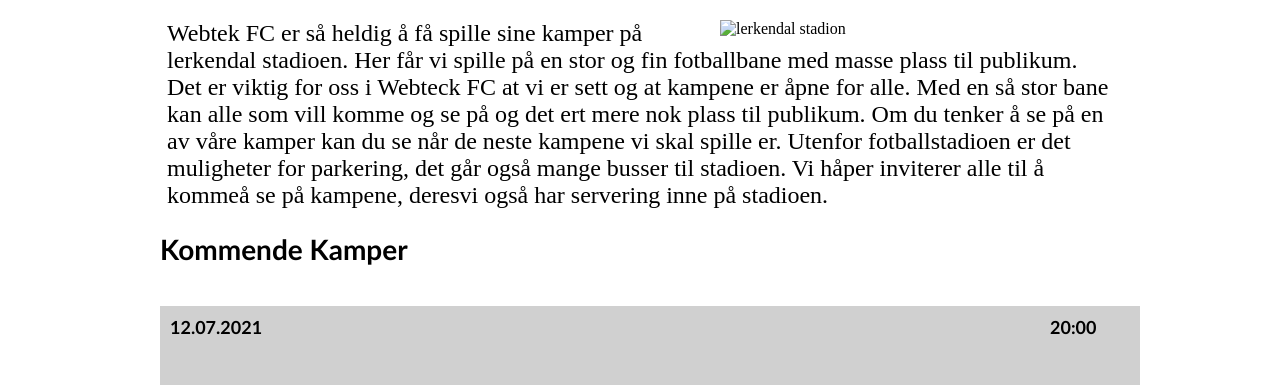
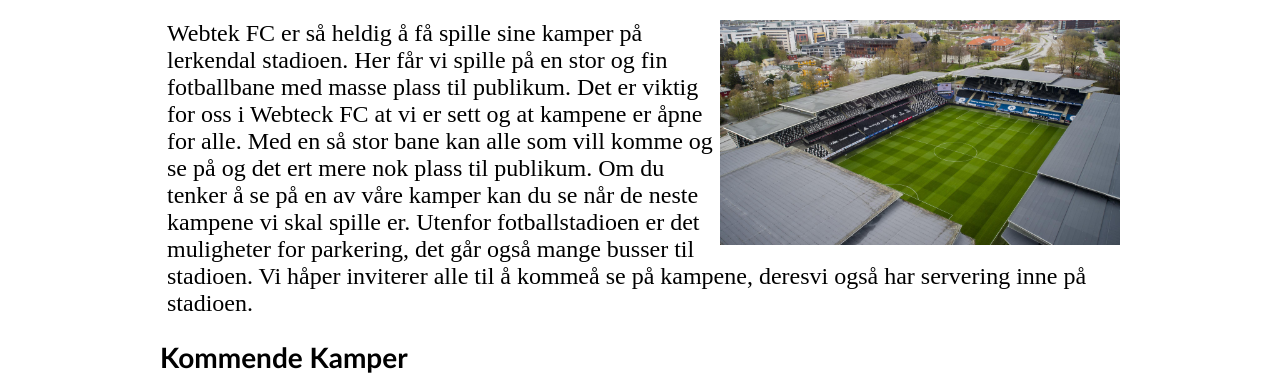
Before and after one commit to WebtekFC/WebtekFC.github.io, a plain HTML site: page calendar.html in a window 1280 px wide. Shown: the part 172-557 px from the top of the page. Drawn offline with Linux system fonts and the light colour scheme.

Commit message:
Update calendar.html

```diff
--- a/calendar.html
+++ b/calendar.html
@@ -11,7 +11,7 @@
     <main>
         <h1>Lagets bane</h1>
         <div>
-            <img id="stadium" src="images/lerkendal.png" alt="lerkendal stadion">
+            <img id="stadium" src="images/lerkendal.jpg" alt="lerkendal stadion">
             <p class="p1">Webtek FC er så heldig å få spille sine kamper på lerkendal stadioen. Her får vi spille på en stor og fin fotballbane med masse plass til publikum. Det er viktig for oss i Webteck FC at vi er sett og at kampene er åpne for alle. Med en så stor bane kan alle som vill
                 komme og se på og det ert mere nok plass til publikum. Om du tenker å se på en av våre kamper kan du se når de neste kampene vi skal spille er. Utenfor fotballstadioen er det muligheter for parkering, det går også mange busser til stadioen. Vi håper inviterer alle til å kommeå se på kampene, deresvi også har servering
                 inne på stadioen.
```
